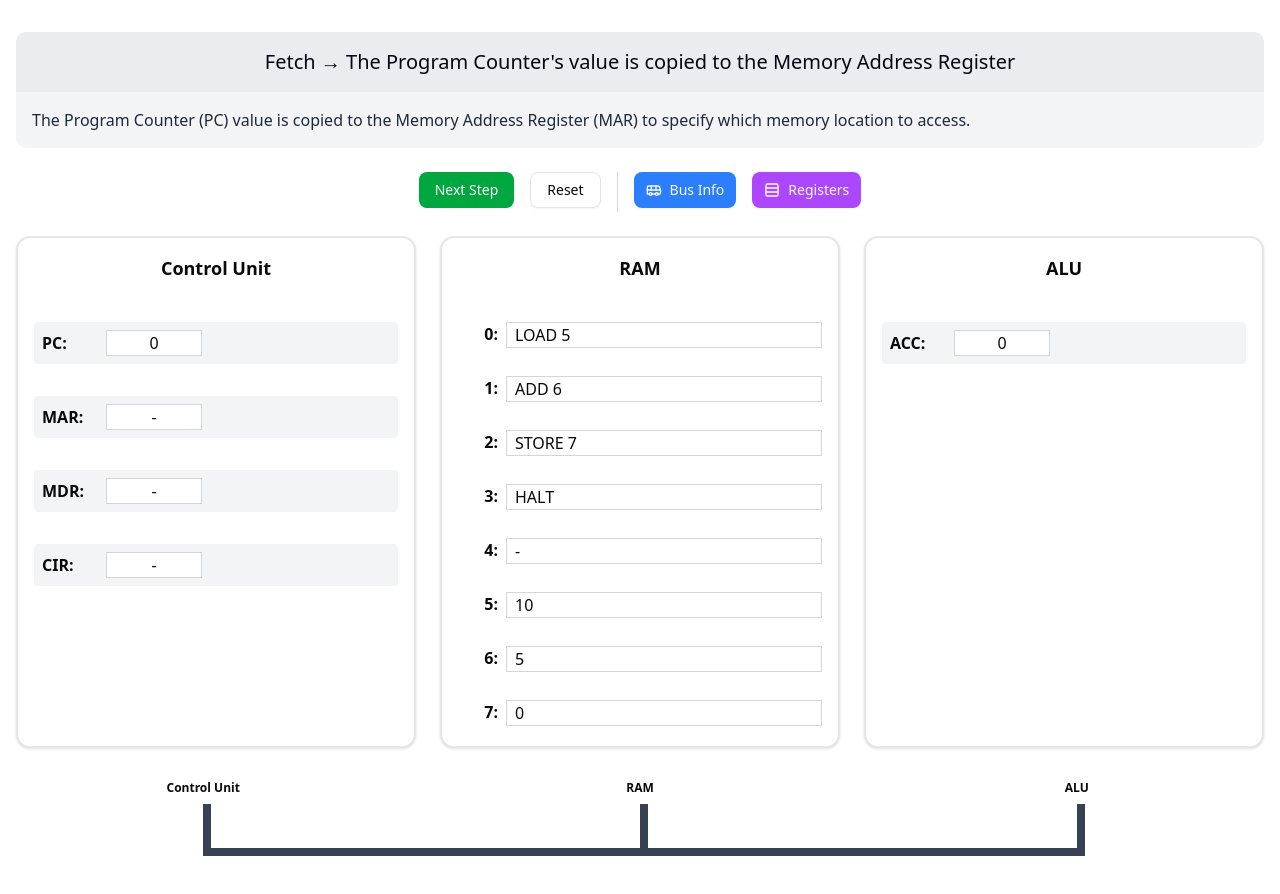
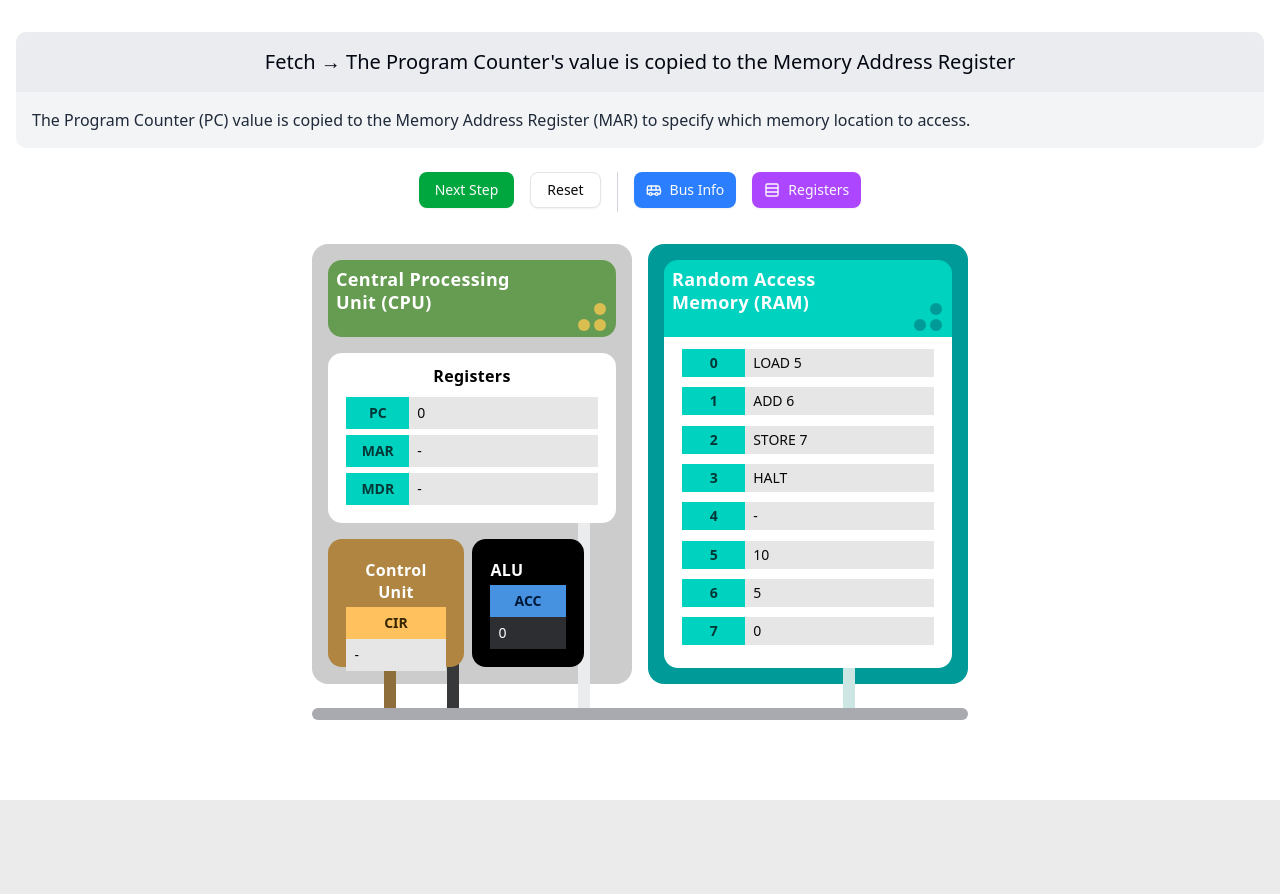
Before and after one commit to varunaditya-plus/Von-Neumann-Simulator, a React (Vite) app: page / in a window 1280 px wide. Shown: the top 894 px of the page. After the commit the page ends 800 px from the top, so only its background shows below. Built offline with nearby package versions, Linux system fonts and the light colour scheme.

Commit message:
Big design implementation

```diff
--- a/package.json
+++ b/package.json
@@ -12,6 +12,7 @@
   "dependencies": {
     "@radix-ui/react-dialog": "^1.1.6",
     "@radix-ui/react-slot": "^1.1.2",
+    "@react-spring/web": "^9.7.5",
     "@tailwindcss/vite": "^4.1.0",
     "class-variance-authority": "^0.7.1",
     "clsx": "^2.1.1",
--- a/src/components/bus-animation.jsx
+++ b/src/components/bus-animation.jsx
@@ -1,38 +1,42 @@
 import React, { useState, useEffect } from "react";
 import { Bus } from "lucide-react";
+import { useSpring, animated } from "@react-spring/web";
 
 export function BusAnimation({ busActivity }) {
-  const [dotPosition, setDotPosition] = useState({ left: "15%", top: "0%" });
   const [dotVisible, setDotVisible] = useState(false);
   const [animationInProgress, setAnimationInProgress] = useState(false);
+  const [currentPathIndex, setCurrentPathIndex] = useState(0);
   const [animationPath, setAnimationPath] = useState([]);
-  const [currentPathIndex, setCurrentPathIndex] = useState(0);
+
+  const [springProps, api] = useSpring(() => ({
+    from: { left: "15%", top: "0%", opacity: 0 },
+    config: { duration: 300 }
+  }));
 
   // Get position based on component name
   const getPosition = (component) => {
+    console.log(`ts ${component} pmo`);
     switch (component) {
-      case "cu":
-        return "15%";
-      case "ram":
-        return "50%";
-      case "alu":
-        return "85%";
-      default:
-        return "15%";
+      case "cu": return "29.5%";
+      case "cir": return "29.5%";
+      case "registers": return "45%";
+      case "pc": return "45%";
+      case "mar": return "45%";
+      case "mdr": return "45%";
+      case "alu": return "34.5%";
+      case "acc": return "34.5%";
+      case "ram": return "66.3%";
+      default: return "29.5%";
     }
   };
 
   // Get color based on bus type
   const getBusColor = (type) => {
     switch (type) {
-      case "address":
-        return "bg-blue-500";
-      case "data":
-        return "bg-red-500";
-      case "control":
-        return "bg-green-500";
-      default:
-        return "bg-gray-500";
+      case "address": return "bg-blue-500";
+      case "data": return "bg-red-500";
+      case "control": return "bg-green-500";
+      default: return "bg-gray-500";
     }
   };
 
@@ -46,11 +50,31 @@ export function BusAnimation({ busActivity }) {
     const sourcePos = getPosition(source);
     const destPos = getPosition(destination);
 
+    // Special for registers as the connector line is longer
+    if (source === "registers" || destination === "registers") {
+      if (source === "registers") {
+        return [
+          { left: sourcePos, top: "-410%" }, // Start (up)
+          { left: sourcePos, top: "0%" }, // Go down to bus line
+          { left: destPos, top: "0%" }, // Move horizontally
+          { left: destPos, top: "-110%" } // Go up
+        ];
+      } else if (destination === "registers") {
+        return [
+          { left: sourcePos, top: "-110%" }, // Start at source
+          { left: sourcePos, top: "0%" }, // Go down to bus line
+          { left: destPos, top: "0%" }, // Move horizontally
+          { left: destPos, top: "-410%" } // Go up (to registers)
+        ];
+      }
+    }
+
+    // Default path for components: Down, horizontal, up
     return [
-      { left: sourcePos, top: "0%" },
-      { left: sourcePos, top: "50%" },
-      { left: destPos, top: "50%" },
-      { left: destPos, top: "0%" }
+      { left: sourcePos, top: "0%" }, // Start from source
+      { left: sourcePos, top: "-50%" }, // Go down to the bus line
+      { left: destPos, top: "-50%" }, // Move horizontally along the bus
+      { left: destPos, top: "0%" } // Go UP to destination
     ];
   };
 
@@ -71,11 +95,13 @@ export function BusAnimation({ busActivity }) {
 
         setAnimationInProgress(true);
         setCurrentPathIndex(0);
-        setDotPosition(path[0]);
         setDotVisible(true);
 
         // Start the animation sequence
-        animateAlongPath(path, 0);
+        api.set({ ...path[0], opacity: 0 });
+        setTimeout(() => {
+          animateAlongPath(path, 0);
+        }, 50);
       }
     }
   }, [busActivity]);
@@ -84,52 +110,49 @@ export function BusAnimation({ busActivity }) {
     if (index >= path.length) {
       // Animation complete
       setTimeout(() => {
+        api.start({ opacity: 0 });
         setDotVisible(false);
         setAnimationInProgress(false);
       }, 200);
       return;
     }
 
-    setDotPosition(path[index]);
-    setCurrentPathIndex(index);
-
-    setTimeout(() => {
-      animateAlongPath(path, index + 1);
-    }, 300);
+    api.start({
+      ...path[index],
+      opacity: 1,
+      onRest: () => {
+        setCurrentPathIndex(index);
+        setTimeout(() => {
+          animateAlongPath(path, index + 1);
+        }, 50);
+      }
+    });
   };
 
   return (
-    <div className="w-full h-full relative">
-      <div className="absolute h-2 bg-gray-700 top-1/2 transform -translate-y-1/2"
-          style={{ left: "15%", width: "70.65%" }}>
-      </div>
-      <div className="absolute w-2 h-12 bg-gray-700 left-[15%] top-0"></div>
-      <div className="absolute w-2 h-12 bg-gray-700 left-[50%] top-0"></div>
-      <div className="absolute w-2 h-12 bg-gray-700 left-[85%] top-0"></div>
+    <div className="relative h-12 mt-4 w-full">
+      {/* Bus Line */}
+      <div className="w-[41rem] h-3 bg-[#A8AAAF] rounded-full mx-auto"></div>
 
+      {/* Vertical Connectors */}
+      <div className="absolute w-3 h-12 bg-[#8e6e3a] left-[29.5%] top-0" style={{transform: 'translateY(-100%)'}}></div> {/* CU */}
+      <div className="absolute w-3 h-48 bg-[#ebeced] left-[45%] top-0" style={{transform: 'translateY(-100%)'}}></div> {/* Registers */}
+      <div className="absolute w-3 h-12 bg-[#CBE6E3] left-[66.3%] top-0 transform" style={{transform: 'translateY(-100%)'}}></div> {/* RAM */}
+      <div className="absolute w-3 h-12 bg-[#37383A] left-[34.5%] top-0" style={{transform: 'translateY(-100%)'}}></div> {/* ALU */}
+
+      {/* Bus Animation */}
       {busActivity && isBusMoving(busActivity.source, busActivity.destination) && (
-        <div
+        <animated.div
           className="absolute transform -translate-x-1/2 -translate-y-1/2"
-          style={{
-            left: dotPosition.left,
-            top: dotPosition.top,
-            opacity: dotVisible ? 1 : 0,
-            transition: "left 300ms linear, top 300ms linear"
-          }}
+          style={springProps}
         >
           <Bus
             size={20}
             className={`${busActivity ? getBusColor(busActivity.type) : "text-gray-500"} p-1 rounded-lg ml-2`}
             color="white"
           />
-        </div>
+        </animated.div>
       )}
-
-      <div className="absolute text-xs font-bold left-[15%] top-0 transform -translate-x-1/2 -translate-y-6">
-        Control Unit
-      </div>
-      <div className="absolute text-xs font-bold left-[50%] top-0 transform -translate-x-1/2 -translate-y-6">RAM</div>
-      <div className="absolute text-xs font-bold left-[85%] top-0 transform -translate-x-1/2 -translate-y-6">ALU</div>
     </div>
   );
 }
--- a/src/components/von-neumann-simulation.jsx
+++ b/src/components/von-neumann-simulation.jsx
@@ -75,7 +75,7 @@ export function VonNeumannSimulation() {
         // MAR to RAM (address bus)
         setBusActivity({
           type: "address",
-          source: "cu",
+          source: "registers",
           destination: "ram",
           purpose:
             "The address bus is carrying the memory address from MAR to RAM to specify which memory location to read from.",
@@ -92,7 +92,7 @@ export function VonNeumannSimulation() {
         setBusActivity({
           type: "data",
           source: "ram",
-          destination: "cu",
+          destination: "registers",
           purpose:
             "The data bus is carrying the instruction data from the specified RAM location back to the Memory Data Register (MDR) in the CPU.",
         });
@@ -164,7 +164,7 @@ export function VonNeumannSimulation() {
         // Then fetch from RAM using address bus
         setBusActivity({
           type: "address",
-          source: "cu",
+          source: "registers",
           destination: "ram",
           purpose:
             "The address bus is carrying the memory address from MAR to RAM to specify which memory location to read the data from.",
@@ -183,7 +183,7 @@ export function VonNeumannSimulation() {
         setBusActivity({
           type: "data",
           source: "ram",
-          destination: "cu",
+          destination: "registers",
           purpose:
             "The data bus is carrying the data value from RAM back to the Memory Data Register (MDR) in the CPU.",
         });
@@ -201,7 +201,7 @@ export function VonNeumannSimulation() {
         setAcc(Number.parseInt(ram[loadAddr3]));
         setBusActivity({
           type: "control",
-          source: "cu",
+          source: "registers",
           destination: "alu",
           purpose:
             "The control bus is carrying control signals to load the value from MDR into the Accumulator (ACC) in the ALU.",
@@ -234,7 +234,7 @@ export function VonNeumannSimulation() {
         // Then fetch from RAM using address bus
         setBusActivity({
           type: "address",
-          source: "cu",
+          source: "registers",
           destination: "ram",
           purpose:
             "The address bus is carrying the memory address from MAR to RAM to specify which memory location to read the data from for addition.",
@@ -253,7 +253,7 @@ export function VonNeumannSimulation() {
         setBusActivity({
           type: "data",
           source: "ram",
-          destination: "cu",
+          destination: "registers",
           purpose:
             "The data bus is carrying the data value from RAM back to the Memory Data Register (MDR) in the CPU for the addition operation.",
         });
@@ -272,7 +272,7 @@ export function VonNeumannSimulation() {
         setAcc(newAcc);
         setBusActivity({
           type: "control",
-          source: "cu",
+          source: "registers",
           destination: "alu",
           purpose:
             "The control bus is carrying control signals to the ALU to add the value from MDR to the current value in the Accumulator (ACC).",
@@ -317,7 +317,7 @@ export function VonNeumannSimulation() {
         // Send address to RAM
         setBusActivity({
           type: "address",
-          source: "cu",
+          source: "registers",
           destination: "ram",
           purpose:
             "The address bus is carrying the memory address from MAR to RAM to specify which memory location to write the data to.",
@@ -335,7 +335,7 @@ export function VonNeumannSimulation() {
         ram[storeAddr2] = acc.toString();
         setBusActivity({
           type: "data",
-          source: "cu",
+          source: "registers",
           destination: "ram",
           purpose: "The data bus is carrying the data value from MDR to be stored at the specified RAM location.",
         });
@@ -363,8 +363,6 @@ export function VonNeumannSimulation() {
       }
     };
   }, []);
-
-  // The utility functions have been moved to separate files
 
   return (
     <div className="space-y-6 mt-4">
@@ -513,62 +511,6 @@ export function VonNeumannSimulation() {
         </Dialog>
       </div>
 
-      <div className="grid grid-cols-1 md:grid-cols-3 gap-6 relativ !mb-0">
-        {/* Control Unit */}
-        <Card
-          className={`p-4 border-2 ${activeElement === "pc" || activeElement === "mar" || activeElement === "mdr" || activeElement === "cir" ? "border-yellow-400" : "border-gray-200"}`}
-        >
-          <h2 className="text-lg font-bold text-center mb-4">Control Unit</h2>
-          <div className={`mb-2 p-2 rounded ${activeElement === "pc" ? "bg-yellow-100" : "bg-gray-100"}`}>
-            <span className="font-bold inline-block w-16">PC:</span>
-            <span className="inline-block w-24 text-center bg-white border border-gray-300 px-2">{pc}</span>
-          </div>
-          <div className={`mb-2 p-2 rounded ${activeElement === "mar" ? "bg-yellow-100" : "bg-gray-100"}`}>
-            <span className="font-bold inline-block w-16">MAR:</span>
-            <span className="inline-block w-24 text-center bg-white border border-gray-300 px-2">
-              {mar !== null ? mar : "-"}
-            </span>
-          </div>
-          <div className={`mb-2 p-2 rounded ${activeElement === "mdr" ? "bg-yellow-100" : "bg-gray-100"}`}>
-            <span className="font-bold inline-block w-16">MDR:</span>
-            <span className="inline-block w-24 text-center bg-white border border-gray-300 px-2">
-              {mdr !== null ? mdr : "-"}
-            </span>
-          </div>
-          <div className={`mb-2 p-2 rounded ${activeElement === "cir" ? "bg-yellow-100" : "bg-gray-100"}`}>
-            <span className="font-bold inline-block w-16">CIR:</span>
-            <span className="inline-block w-24 text-center bg-white border border-gray-300 px-2">
-              {cir !== null ? cir : "-"}
-            </span>
-          </div>
-        </Card>
-
-        {/* RAM */}
-        <Card className="p-4 border-2 border-gray-200">
-          <h2 className="text-lg font-bold text-center mb-4">RAM</h2>
-          {ram.map((content, index) => (
-            <div key={index} className={`flex mb-1 ${activeElement === `ram-${index}` ? "bg-yellow-100" : ""}`}>
-              <div className="w-12 font-bold text-right pr-2">{index}:</div>
-              <div className="flex-1 bg-white border border-gray-300 px-2">{content}</div>
-            </div>
-          ))}
-        </Card>
-
-        {/* ALU */}
-        <Card className={`p-4 border-2 ${activeElement === "acc" ? "border-yellow-400" : "border-gray-200"}`}>
-          <h2 className="text-lg font-bold text-center mb-4">ALU</h2>
-          <div className={`mb-2 p-2 rounded ${activeElement === "acc" ? "bg-yellow-100" : "bg-gray-100"}`}>
-            <span className="font-bold inline-block w-16">ACC:</span>
-            <span className="inline-block w-24 text-center bg-white border border-gray-300 px-2">{acc}</span>
-          </div>
-        </Card>
-
-        {/* Bus System */}
-        <div className="col-span-1 md:col-span-3 h-24 relative mt-8">
-          <BusAnimation busActivity={busActivity} />
-        </div>
-      </div>
-
       {/* Bus Purpose Display */}
       {busActivity && (
         <div className="flex items-center justify-center mb-4 -mt-6 text-sm">
@@ -584,6 +526,108 @@ export function VonNeumannSimulation() {
         </div>
       )}
 
+      <div className="flex flex-row gap-4 justify-center items-center h-full w-full mt-8">
+        {/* CPU */}
+        <div className={`bg-[#CCCCCC] p-4 rounded-2xl flex flex-col gap-4 w-[20rem] h-[27.5rem] relative ${
+          activeElement === "pc" || activeElement === "mar" || activeElement === "mdr" || activeElement === "cir" || activeElement === "acc"
+            ? "ring-2 ring-yellow-400"
+            : ""
+        }`}>
+          {/* Header */}
+          <div className="bg-[#669C51] p-2 flex flex-row justify-between items-center rounded-xl pb-6 pt-2">
+            <span className="font-semibold text-white text-lg leading-tight tracking-[0.02em]">Central Processing<br/>Unit (CPU)</span>
+            <div className="flex flex-row items-end justify-end h-full -mb-10">
+              <div className="grid grid-cols-2 grid-rows-2 w-8 h-8">
+                <div className="w-3 h-3 bg-[#D9BE52] rounded-full col-start-2 row-start-1 justify-self-center self-center"></div>
+                <div className="w-3 h-3 bg-[#D9BE52] rounded-full col-start-1 row-start-2 justify-self-center self-center"></div>
+                <div className="w-3 h-3 bg-[#D9BE52] rounded-full col-start-2 row-start-2 justify-self-center self-center"></div>
+              </div>
+            </div>
+          </div>
+
+          {/* CPU Registers */}
+          <div className="bg-white p-[1.15rem] pt-3 flex flex-col justify-between items-center rounded-xl gap-1.5 z-20">
+            <span className="font-bold text-black text-md leading-snug tracking-[0.02em] text-center w-full mb-1">Registers</span>
+            <div className={`flex flex-row w-full h-full ${activeElement === "pc" ? "ring-2 ring-yellow-400" : ""}`}>
+              <span className="bg-[#00D2C0] text-[#003837] w-3/12 h-8 py-1 px-2 flex items-center justify-center font-bold text-sm">PC</span>
+              <span className="bg-[#E6E6E6] w-9/12 h-8 py-1 px-2 flex items-center justify-start text-sm">{pc}</span>
+            </div>
+            <div className={`flex flex-row w-full h-full ${activeElement === "mar" ? "ring-2 ring-yellow-400" : ""}`}>
+              <span className="bg-[#00D2C0] text-[#003837] w-3/12 h-8 py-1 px-2 flex items-center justify-center font-bold text-sm">MAR</span>
+              <span className="bg-[#E6E6E6] w-9/12 h-8 py-1 px-2 flex items-center justify-start text-sm">
+                {mar !== null ? mar : "-"}
+              </span>
+            </div>
+            <div className={`flex flex-row w-full h-full ${activeElement === "mdr" ? "ring-2 ring-yellow-400" : ""}`}>
+              <span className="bg-[#00D2C0] text-[#003837] w-3/12 h-8 py-1 px-2 flex items-center justify-center font-bold text-sm">MDR</span>
+              <span className="bg-[#E6E6E6] w-9/12 h-8 py-1 px-2 flex items-center justify-start text-sm">
+                {mdr !== null ? mdr : "-"}
+              </span>
+            </div>
+          </div>
+
+          <div className="flex flex-row gap-2">
+            {/* Control unit */}
+            <div className={`bg-[#af8541] p-[1.15rem] py-5 flex flex-col justify-between items-center rounded-xl gap-1 h-32 w-[8.5rem] z-20 ${
+              activeElement === "cir" ? "ring-2 ring-yellow-400" : ""
+            }`}>
+              <span className="font-bold text-white text-md leading-snug tracking-[0.02em] text-center w-full">Control Unit</span>
+              <div className="flex flex-col w-full h-full">
+                <span className="bg-[#FFC15E] text-[#382600] w-full h-8 py-1 px-2 flex items-center justify-center font-bold text-sm">CIR</span>
+                <span className="bg-[#E6E6E6] w-full h-8 py-1 px-2 flex items-center justify-start text-sm">
+                  {cir !== null ? cir : "-"}
+                </span>
+              </div>
+            </div>
+
+            {/* ALU Register */}
+            <div className={`bg-black p-[1.15rem] py-5 flex flex-col justify-between items-center rounded-xl gap-1 h-32 w-[7rem] z-20 ${
+              activeElement === "acc" ? "ring-2 ring-yellow-400" : ""
+            }`}>
+              <span className="font-bold text-white text-md leading-snug tracking-[0.02em] text-left w-full">ALU</span>
+              <div className="flex flex-col w-full h-full">
+                <span className="bg-[#4691E0] text-[#001938] w-full h-8 py-1 px-2 flex items-center justify-center font-bold text-sm">ACC</span>
+                <span className="bg-[#2C2E32] text-white w-full h-8 py-1 px-2 flex items-center justify-start text-sm">{acc}</span>
+              </div>
+            </div>
+          </div>
+
+        </div>
+
+        {/* RAM */}
+        <div className={`bg-[#009B99] p-4 rounded-2xl flex flex-col w-[20rem] h-[27.5em] relative ${
+          activeElement && activeElement.startsWith("ram-") ? "ring-2 ring-yellow-400" : ""
+        }`}>
+          {/* Header */}
+          <div className="bg-[#00D2C0] p-2 flex flex-row justify-between items-center rounded-t-xl pb-6 pt-2">
+            <span className="font-semibold text-white text-lg leading-tight tracking-[0.02em]">Random Access<br/>Memory (RAM)</span>
+            <div className="flex flex-row items-end justify-end h-full -mb-10">
+              <div className="grid grid-cols-2 grid-rows-2 w-8 h-8">
+                <div className="w-3 h-3 bg-[#009B99] rounded-full col-start-2 row-start-1 justify-self-center self-center"></div>
+                <div className="w-3 h-3 bg-[#009B99] rounded-full col-start-1 row-start-2 justify-self-center self-center"></div>
+                <div className="w-3 h-3 bg-[#009B99] rounded-full col-start-2 row-start-2 justify-self-center self-center"></div>
+              </div>
+            </div>
+          </div>
+
+          {/* RAM Slots */}
+          <div className="bg-white p-[1.15rem] pt-3 flex flex-col justify-between items-center rounded-b-xl gap-1.5 h-full overflow-auto z-20">
+            {ram.map((content, index) => (
+              <div
+                key={index}
+                className={`flex flex-row w-full h-full ${activeElement === `ram-${index}` ? "ring-2 ring-yellow-400" : ""}`}
+              >
+                <span className="bg-[#00D2C0] text-[#003837] w-3/12 h-7 py-1 px-2 flex items-center justify-center font-bold text-sm">{index}</span>
+                <span className="bg-[#E6E6E6] w-9/12 h-7 py-1 px-2 flex items-center justify-start text-sm">{content}</span>
+              </div>
+            ))}
+          </div>
+
+        </div>
+      </div>
+
+      {/* Bus Animation Component */}
+      <BusAnimation busActivity={busActivity} />
     </div>
   );
 }
```
